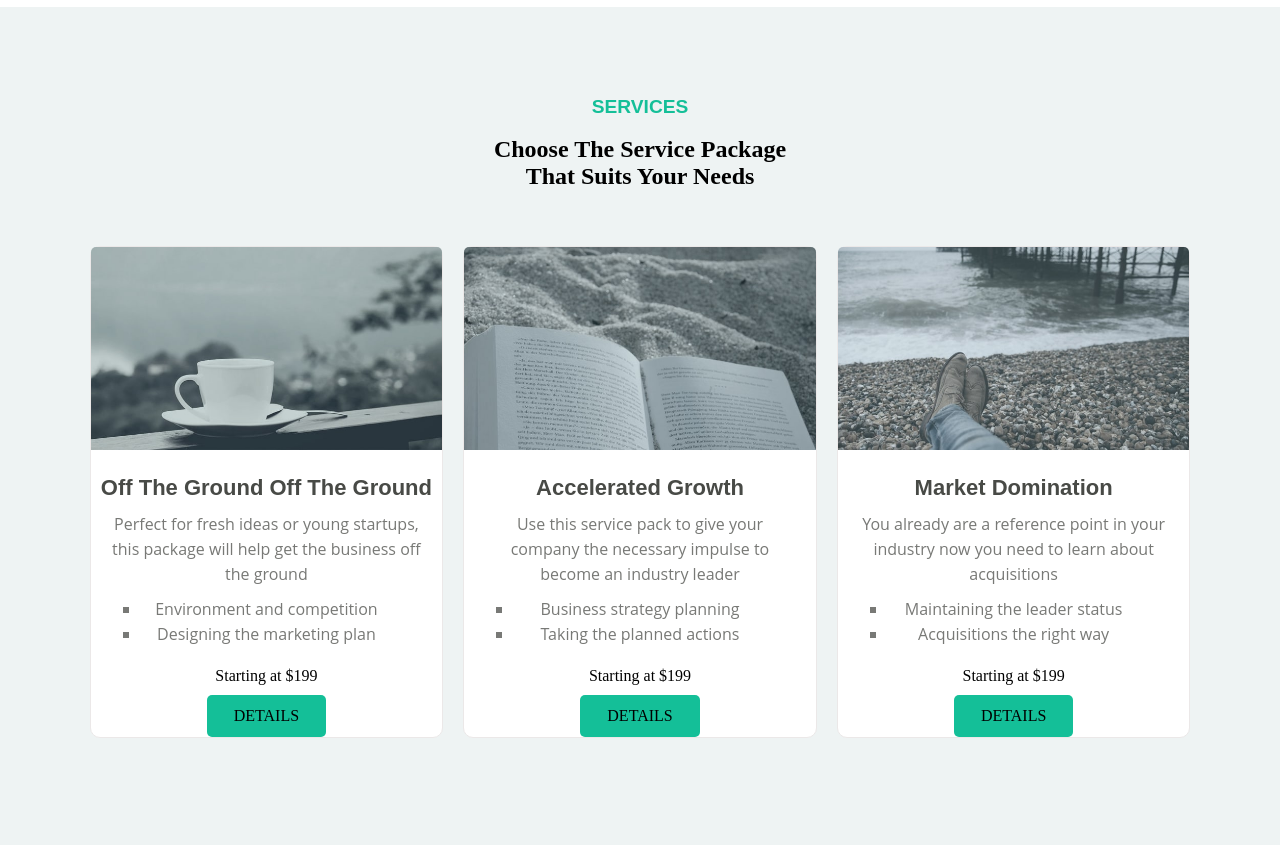
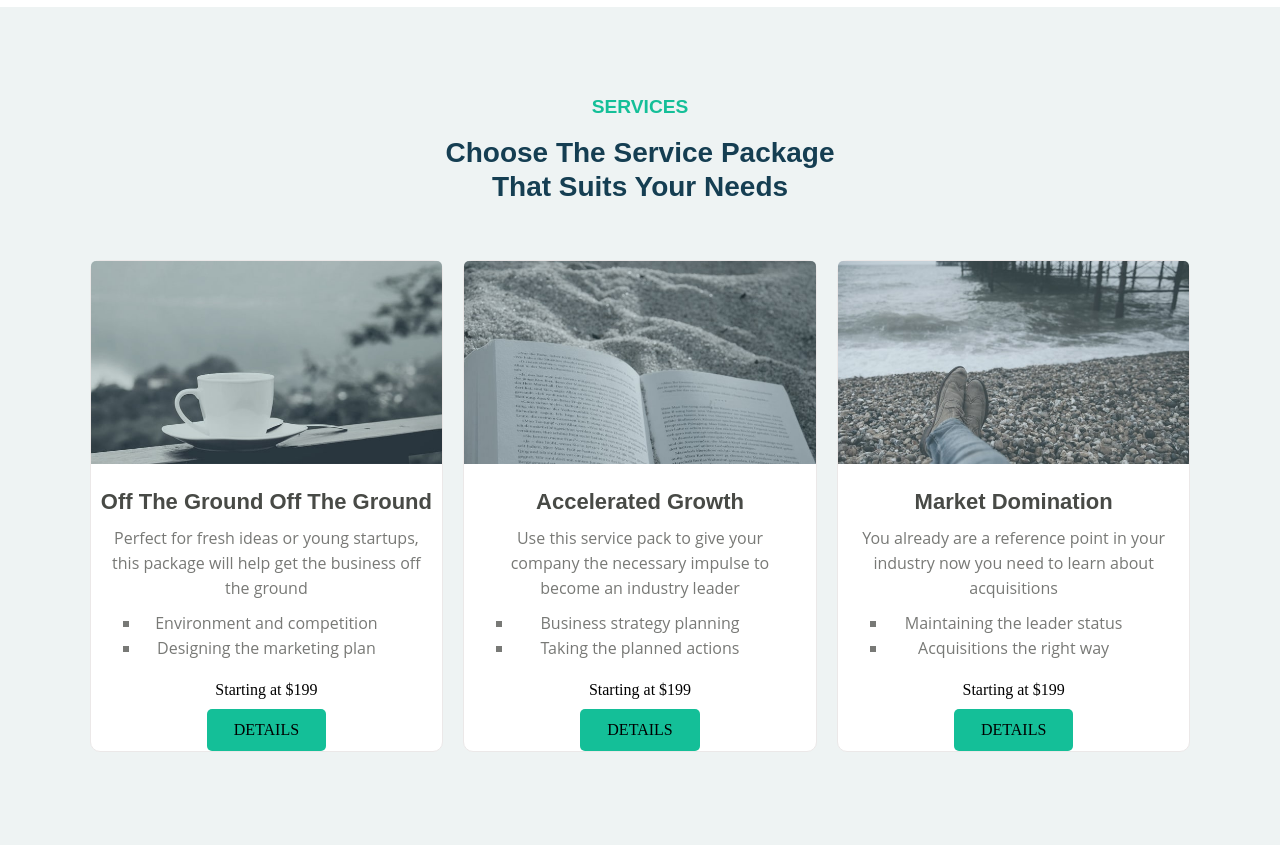
Before and after one commit to JigneshMahadik/aria-major-project, a plain HTML site: page index.html in a window 1280 px wide. Shown: the part 1640-2485 px from the top of the page. Drawn offline with Linux system fonts and the light colour scheme.

Commit message:
Changes in heading font style

```diff
--- a/style.css
+++ b/style.css
@@ -302,6 +302,11 @@ main button:hover{
     margin-bottom: 3.25rem;
     text-align: center;
     margin-bottom: 0;
+    color: #153e52;
+    font-weight: 700;
+    font-size: 1.75rem;
+    line-height: 2.125rem;
+    font-family: Montserrat, sans-serif;
 }
 /* Service Container */
 .service-main-container{
@@ -1120,7 +1125,6 @@ label{
 #seo:checked ~ .tag4{
    background-color: #333333;
    color: white;
-   transform: rotate();
 }
 
 /* Team of Consultants */
```
